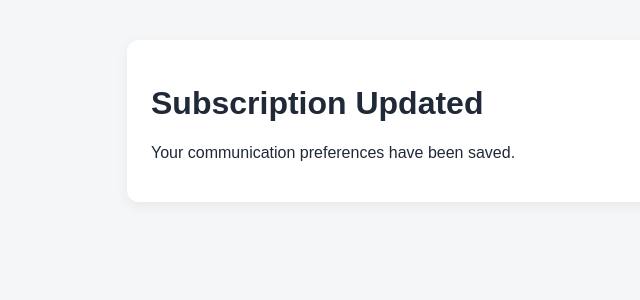
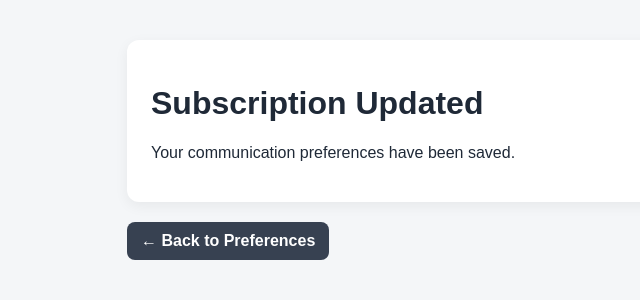
Before and after one commit to ai-lwcc/newsletter-agent, a Django app: template core/templates/core/subscription_updated.html in a window 1280 px wide. Shown: the top 300 px of the page, without its empty margins (38-678 px from the left). Run offline with Django 5.2, Linux system fonts and the light colour scheme; the template is opened without the code that fills it, so the values that code supplies are empty.

Commit message:
add back button on updated subscription page + add auto start when computer boots services

```diff
--- a/core/templates/core/subscription_updated.html
+++ b/core/templates/core/subscription_updated.html
@@ -14,7 +14,17 @@
 
         <p>Your communication preferences have been saved.</p>
     </div>
+    <div class="actions">
+        <a
+            class="button secondary"
+            href="{% url 'update_subscription' person.subscription_token %}"
+        >
+            ← Back to Preferences
+        </a>
+    </div>
 </div>
+
+
 
 </body>
 </html>
```
Also changed, not shown: 3 other files.
